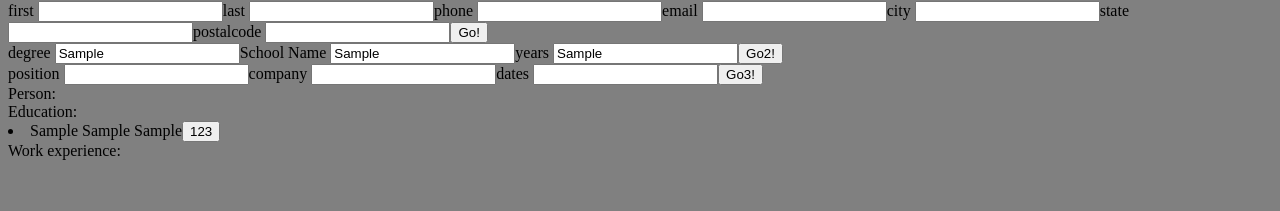
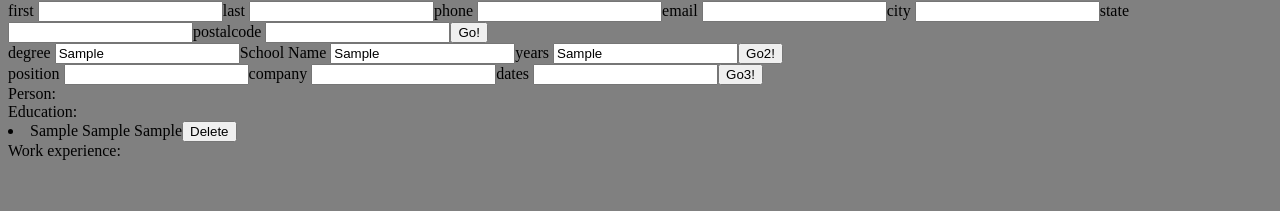
Before and after one commit to uwuzumaki/cv-application, a React (Vite) app: page / in a window 1280 px wide. Both pictures are taken after typing "Sample", "Sample", "Sample" into the empty fields and a click on the button "Go2!". Shown: the part 79-290 px from the top of the page. Built offline with nearby package versions, Linux system fonts and the light colour scheme.

Commit message:
renamed delete buttons

```diff
--- a/src/Components/App.jsx
+++ b/src/Components/App.jsx
@@ -122,7 +122,7 @@ const App = () => {
             <>
               <li key={school.id} id={school.id} data-section="school">
                 {school.degree} {school.schoolName} {school.years}
-                <button onClick={deleteC}>123</button>
+                <button onClick={deleteC}>Delete</button>
               </li>
             </>
           ))}
@@ -133,7 +133,7 @@ const App = () => {
             <>
               <li key={job.id} id={job.id} data-section="work">
                 {job.position} {job.company} {job.dates}
-                <button onClick={deleteC}>456</button>
+                <button onClick={deleteC}>Delete</button>
               </li>
             </>
           ))}
```
